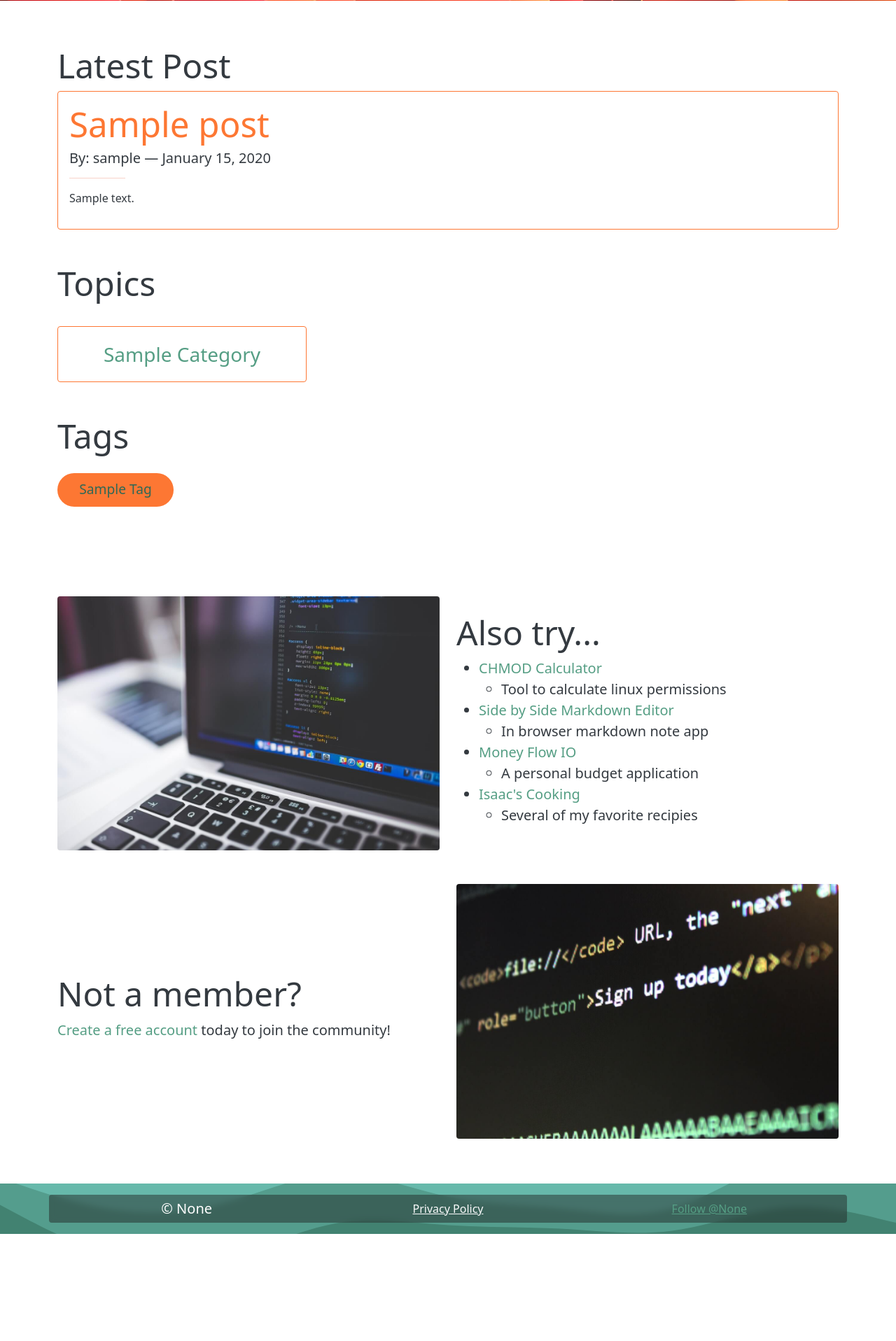
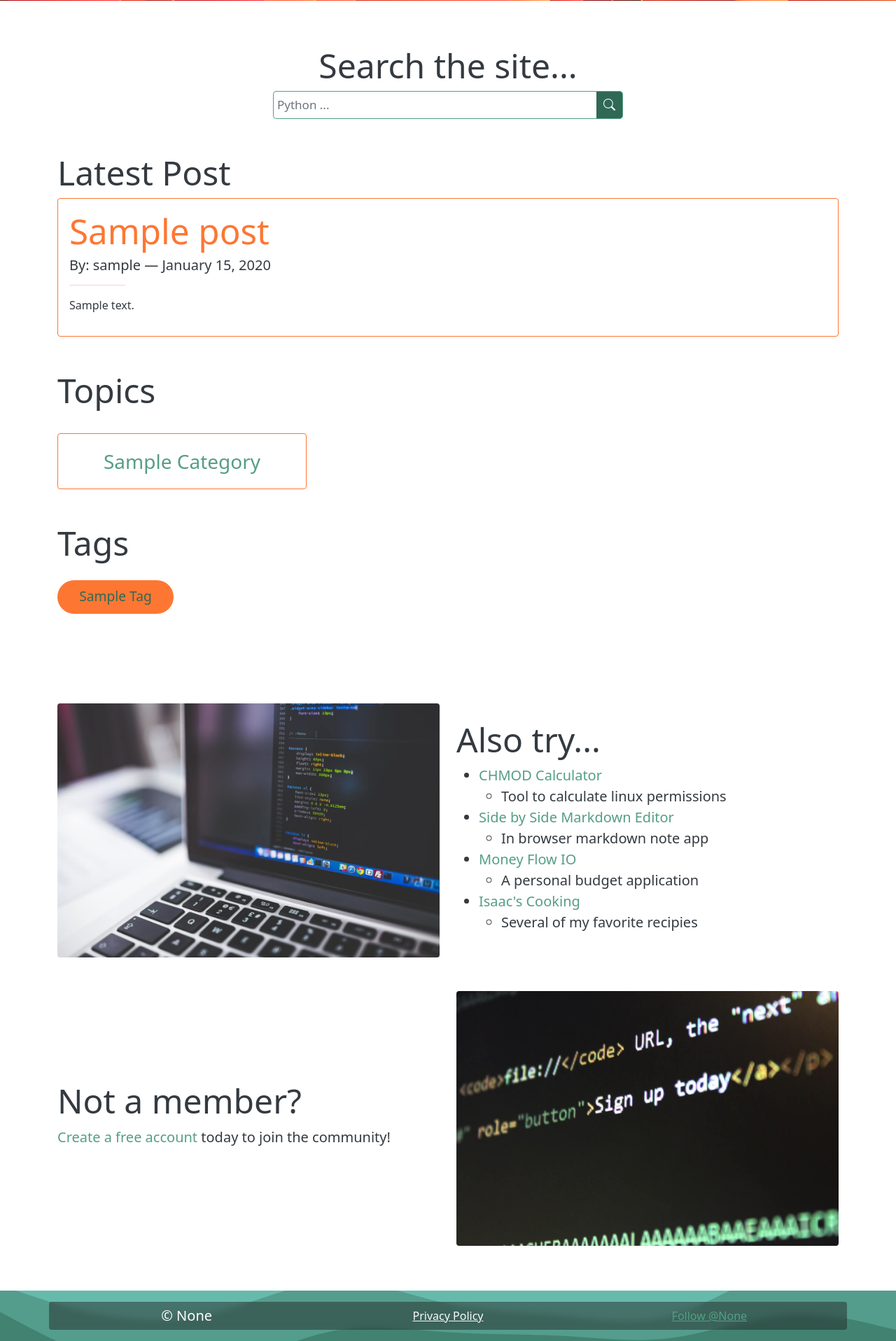
Before and after one commit to IsaacLehman/Full-Flask-Web-App, a Flask app: page / in a window 1280 px wide. Shown: the part 517-2433 px from the top of the page at 70% size. Before the commit the page ends 2280 px from the top, so only its background shows below. Run offline with Flask 2, Linux system fonts and the light colour scheme; tables that the repository leaves empty hold one stand-in row (values such as "Sample post"); some libraries are stand-ins or nearby versions.

Commit message:
Added search functionality

```diff
--- a/server.py
+++ b/server.py
@@ -13,6 +13,7 @@
         - HOME
         - GENERAL PAGES
         - BLOG CONTENT
+        - SEARCH
         - POST ENDPOINTS
         - EDITOR
         - SITEMAP
@@ -35,7 +36,7 @@ from urllib.parse import urlparse
 from setup import Privileges, Active_Status, Status
 from setup import User, Post, Category, Tag, Option, Comment
 from setup import getUser, add_user, get_user__first, set_user__active_status
-from setup import get_post__all, get_posts__category, get_posts__tag, get_post_slug__first, get_post_latest__first
+from setup import get_post__all, get_posts__category, get_posts__tag, get_post_slug__first, get_post_latest__first, get_posts__title_and_body
 from setup import get_tag__first
 from setup import get_category__first
 from setup import get_option, update_option
@@ -251,6 +252,31 @@ def blog__single(slug):
         post.num_views = 1
         db.session.commit()
     return render_template("blog-single.html", post=post, slug=slug)
+
+
+# ==================================
+#  SEARCH
+# ==================================
+
+### SEARCH ###
+# search page
+@app.route("/search/", methods=["GET"])
+def search():
+    search_query = request.args.get('s', None)
+    if search_query is None or len(search_query) == 0:
+        return render_template("search.html", title="Search", search_query=search_query)
+
+    # Search the body and title, order by published date
+    posts = get_posts__title_and_body(search_query)
+
+    try:
+        posts = posts.all()
+        print(posts)
+    except:
+        posts = None
+
+    # access posts with posts
+    return render_template("search.html", posts=posts, title="Search", search_query=search_query)
 
 
 # ==================================
--- a/setup/__init__.py
+++ b/setup/__init__.py
@@ -29,6 +29,7 @@
             CATEGORY
             USER
             POST
+            SEARCH
         - LOGIN SET UP
         - FLASK-ADMIN SET UP
         - PYTHON FUNCTIONS
@@ -699,6 +700,11 @@ def get_posts__tag(tag):
     except:
         return None
 
+
+# ==============================================================================
+# SEARCH
+# ==============================================================================
+
 def get_posts__author(author, is_object=True):
     """
         Returns all posts for a given author (User object or username)
@@ -729,7 +735,7 @@ def get_posts__title_and_body(key_word):
             ex. get_posts__title_and_body('Make')
         """
         try:
-            return Post.query.filter(Post.title.contains(key_word) | Post.body.contains(key_word)).filter(Post.status == Status.PUBLISHED).order_by(Post.publish_date.desc())
+            return Post.query.filter(Post.title.contains(key_word, autoescape=True) | Post.body.contains(key_word, autoescape=True)).filter(Post.status == Status.PUBLISHED).order_by(Post.publish_date.desc())
         except:
             return None
 
--- a/static/css/style.css
+++ b/static/css/style.css
@@ -400,3 +400,66 @@ a:hover {
 .page-link:hover {
     color: var(--secondary-hover)
 }
+
+/*
+--------------------------------------------------------------------------------
+
+    START: SEARCH CSS RULES
+
+--------------------------------------------------------------------------------
+*/
+
+/* Search */
+.search-wrap {
+    display: flex;
+    flex-direction: column;
+    align-items: center;
+}
+
+.search-box form {
+    display: flex;
+    flex-direction: row;
+    width: 100%;
+    max-width: 500px;
+}
+
+.search-box input[type=text] {
+    padding: 6px;
+    font-size: 17px;
+    border: none;
+    border-top: thin #559e84 solid;
+    border-left: thin #559e84 solid;
+    border-bottom: thin #559e84 solid;
+    border-bottom-left-radius: 5px;
+    border-top-left-radius: 5px;
+    border-bottom-right-radius: 0;
+    border-top-right-radius: 0;
+    padding: 5px;
+}
+
+.search-box input[type=text]:focus {
+    color: #212529;
+    background-color: #fff;
+    outline: 0;
+    box-shadow: none;
+}
+
+.search-box button {
+  float: right;
+  padding: 6px 10px;
+  margin-right: 0px;
+  background: #306856;
+  color: white;
+  font-size: 17px;
+  border: none;
+  cursor: pointer;
+  border-top: thin #559e84 solid;
+  border-bottom: thin #559e84 solid;
+  border-right: thin #559e84 solid;
+  border-bottom-right-radius: 5px;
+  border-top-right-radius: 5px;
+}
+
+.search-box button:hover {
+  background: #559e84;
+}
--- a/templates/home.html
+++ b/templates/home.html
@@ -37,8 +37,17 @@ Isaac's Tech Blog
 {% endblock %}
 
 {% block main_content %}
+<div class="search-wrap mt-4">
+    <h2 class="display-5">Search the site...</h2>
+    <div class="container search-box d-flex justify-content-center input-group">
+        <form action="/search/" method="get">
+            <input type="text" class="form-control" name="s" placeholder="Python ...">
+            <button type="submit"><i class="bi bi-search"></i></button>
+        </form>
+    </div>
+</div>
 {% if latest_post %}
-<div class="container mt-4">
+<div class="container mt-5">
     <h2 class="display-5">Latest Post</h2>
     <div class="featured-post">
         <a class="excerpt-title-link" href="/blog/{{ latest_post.slug }}/">
```
Also changed, not shown: templates/search.html (added, +59 -0 lines).
